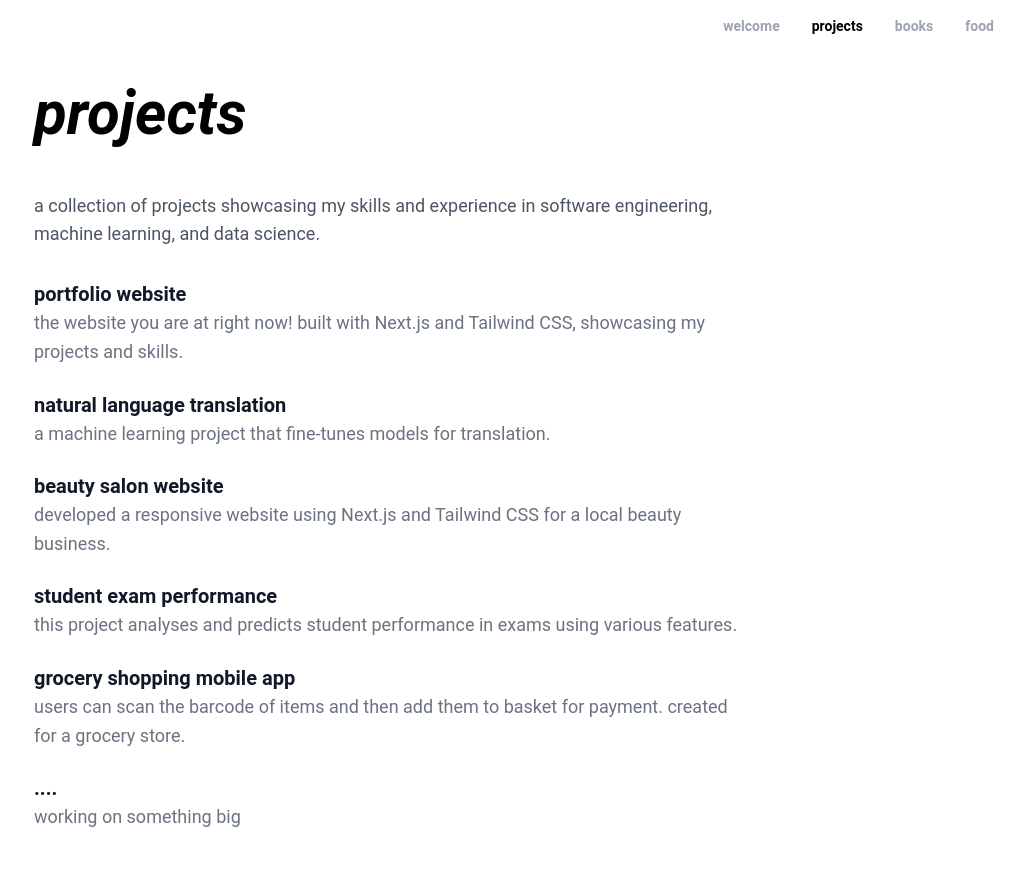
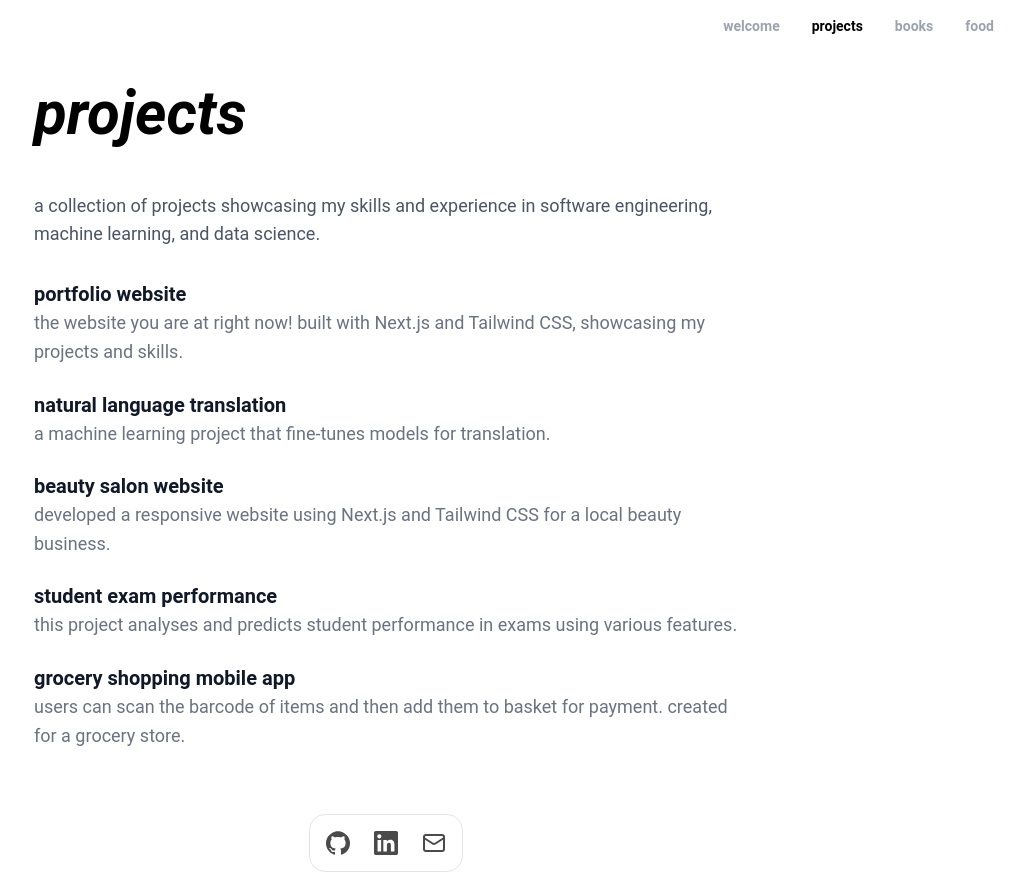
Before and after one commit to ItsBeans/portfolioV3, a Next.js app: page /projects in a window 1280 px wide. Shown: the top 895 px of the page, without its empty margins (254-1278 px from the left). After the commit the page ends 872 px from the top, so only its background shows below. Built offline with nearby package versions, Linux system fonts and the light colour scheme.

Commit message:
Update page.tsx

```diff
--- a/app/projects/page.tsx
+++ b/app/projects/page.tsx
@@ -27,13 +27,6 @@ const projects = [
     description: "users can scan the barcode of items and then add them to basket for payment. created for a grocery store.",
     private: true,
   },
-  {
-    title: "....",
-    description: "working on something big",
-    comingSoon: true,
-  },
-
-  // Add more projects here as needed
 ];
 
 
```
